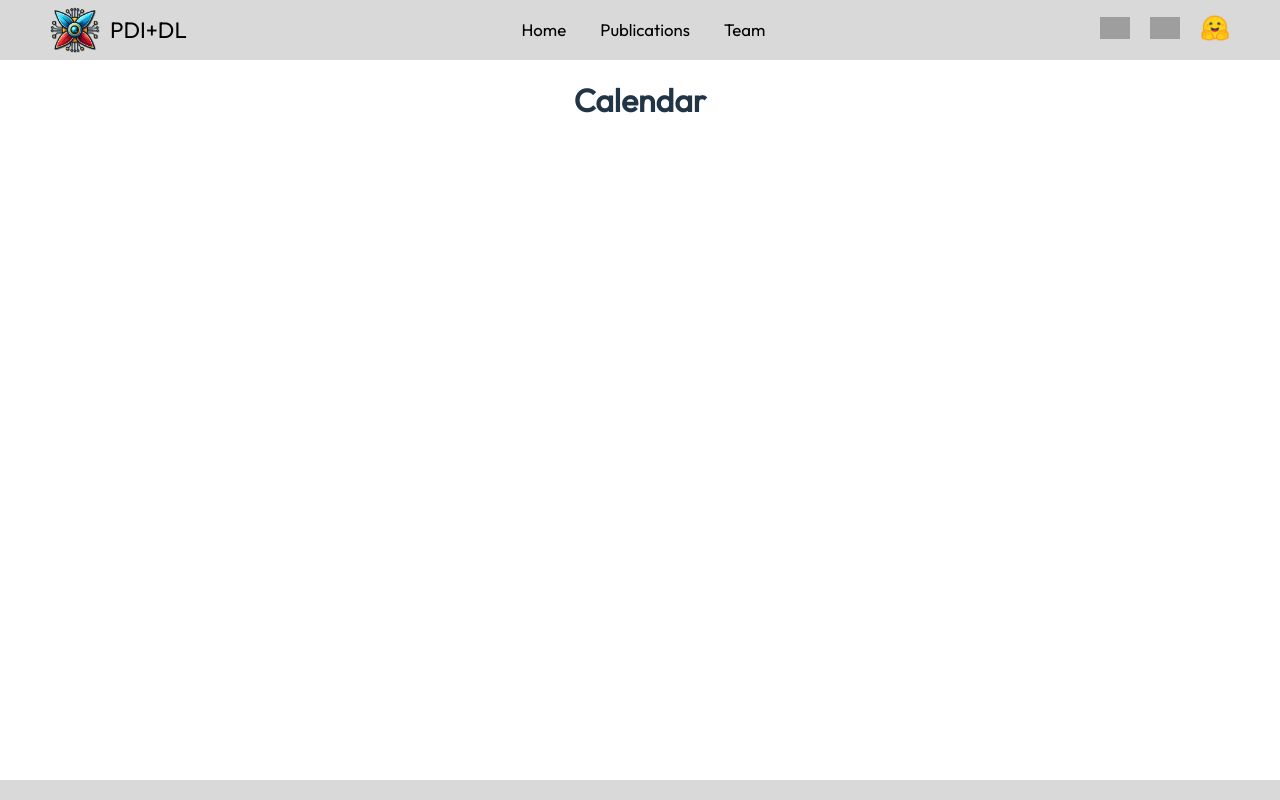
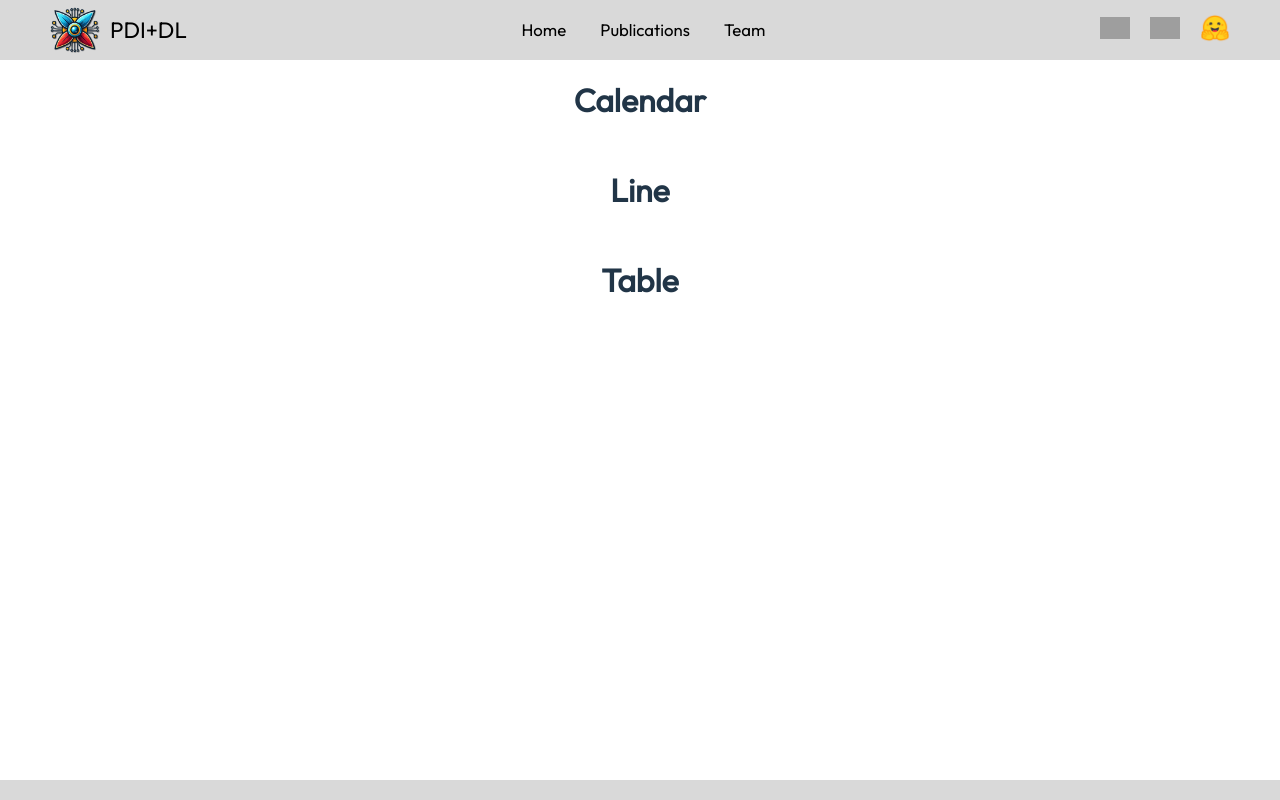
Before and after one commit to PDI-DL/PDI-DL.github.io, a React (Vite) app: page /#/calendar in a window 1280 px wide. Shown: the top 800 px of the page. Built offline with nearby package versions, Linux system fonts and the light colour scheme.

Commit message:
Início de desenvolvimento de calendário

```diff
--- /dev/null
+++ b/src/components/Calendar.jsx
@@ -0,0 +1,12 @@
+import "../style/components/Calendar.css"
+
+function CalendarGraphic(){
+
+    return (
+        <>
+            <h1>Calendar</h1>
+        </>
+    )
+}
+
+export default CalendarGraphic
--- /dev/null
+++ b/src/components/CalendarLine.jsx
@@ -0,0 +1,12 @@
+import "../style/components/CalendarLine.css"
+
+function Line(){
+
+    return (
+        <>
+            <h1>Line</h1>
+        </>
+    )
+}
+
+export default Line
--- /dev/null
+++ b/src/components/CalendarTable.jsx
@@ -0,0 +1,12 @@
+import "../style/components/CalendarTable.css"
+
+function Table(){
+
+    return (
+        <>
+            <h1>Table</h1>
+        </>
+    )
+}
+
+export default Table
--- a/src/pages/Calendar.jsx
+++ b/src/pages/Calendar.jsx
@@ -2,6 +2,11 @@ import { useEffect } from "react";
 
 import Header from "../components/Header.jsx";
 import Footer from "../components/Footer.jsx";
+
+import CalendarGraphic from "../components/Calendar.jsx";
+import CalendarLine from "../components/CalendarLine.jsx";
+import CalendarTable from "../components/CalendarTable.jsx";
+
 
 export function Calendar(){
     useEffect(() => {
@@ -11,7 +16,9 @@ export function Calendar(){
         <>
             <Header/>
             <main>
-                <h1>Calendar</h1>
+                <CalendarGraphic/>
+                <CalendarLine/>
+                <CalendarTable/>
             </main>
             <Footer/>
         </>
```
Also changed, not shown: src/style/components/Calendar.css (added), src/style/components/CalendarLine.css (added), src/style/components/CalendarTable.css (added).
